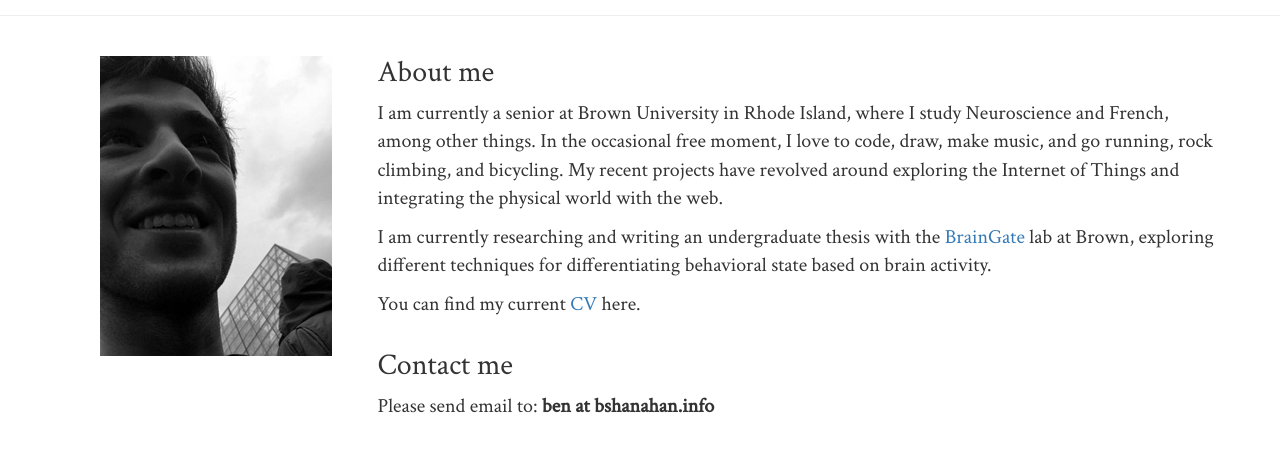
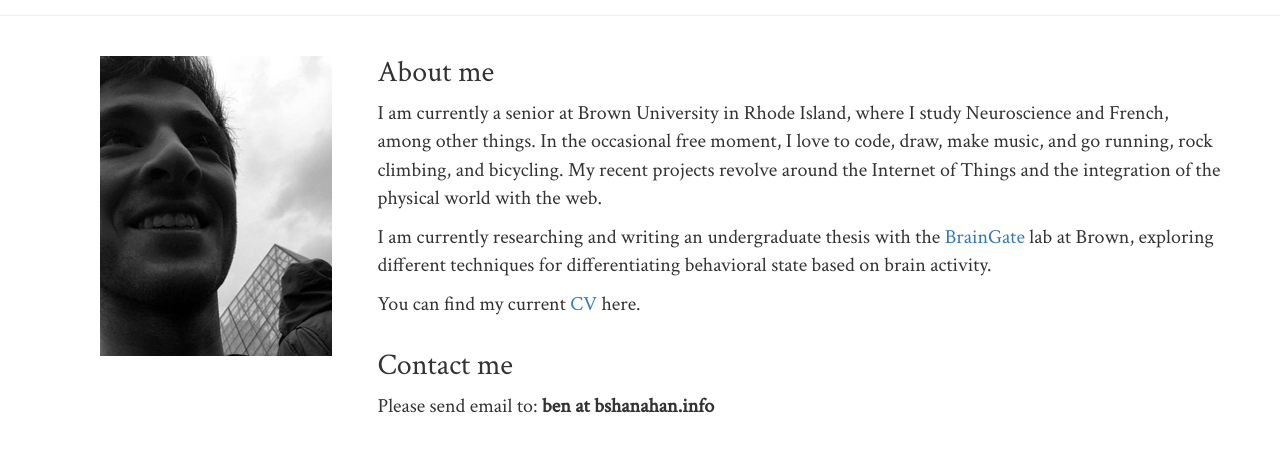
Before and after one commit to benshanahan1/bshanahan.info, a CodeIgniter app: page /database/ in a window 1280 px wide. Shown: the part 192-645 px from the top of the page. Run offline with CodeIgniter, Linux system fonts and the light colour scheme.

```diff
--- a/application/views/pages/about-me.php
+++ b/application/views/pages/about-me.php
@@ -8,7 +8,7 @@
 
                     <div class="col-md-9">
                         <h2>About me</h2>
-                        <p>I am currently a senior at Brown University in Rhode Island, where I study Neuroscience and French, among other things. In the occasional free moment, I love to code, draw, make music, and go running, rock climbing, and bicycling. My recent projects have revolved around exploring the Internet of Things and integrating the physical world with the web.</p>
+                        <p>I am currently a senior at Brown University in Rhode Island, where I study Neuroscience and French, among other things. In the occasional free moment, I love to code, draw, make music, and go running, rock climbing, and bicycling. My recent projects revolve around the Internet of Things and the integration of the physical world with the web.</p>
                         <p>I am currently researching and writing an undergraduate thesis with the <a href="http://www.braingate.org" target="_blank">BrainGate</a> lab at Brown, exploring different techniques for differentiating behavioral state based on brain activity.</p>
                         <p>You can find my current <a href="documents/ShanahanBenjaminCV.pdf" target="_blank">CV</a> here.</p>
                     </div>
```
